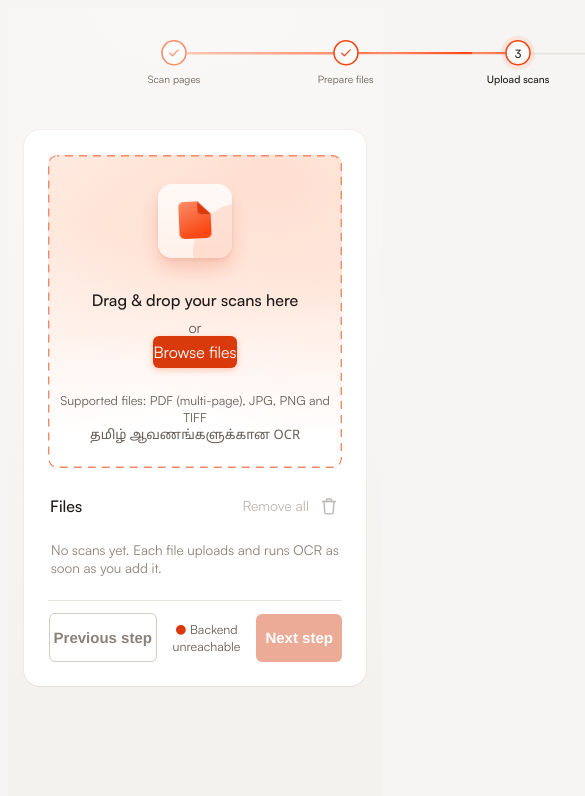
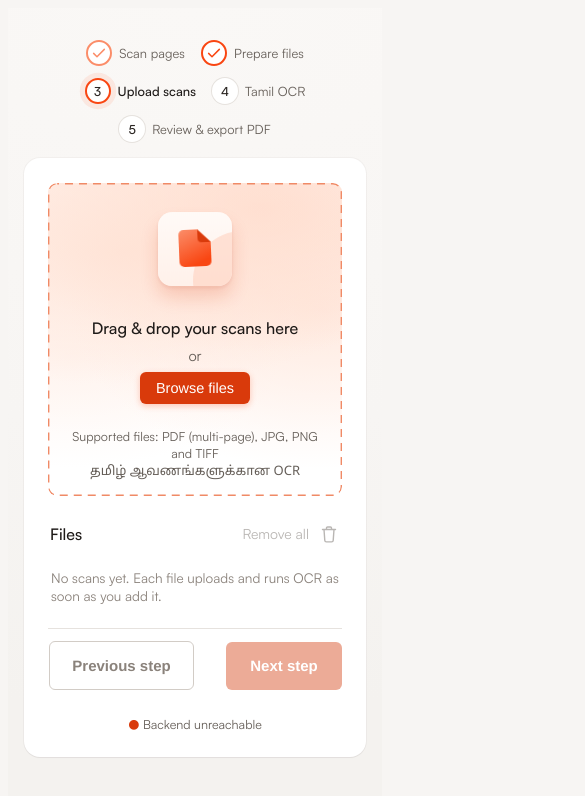
Before and after one commit to muffedd/Pinkcloud---TamilOCR, a plain HTML site: page index.html in a window 390 px wide. Shown: the top 796 px of the page, 585 px wide, since content can reach past the window. Drawn offline with Linux system fonts and the light colour scheme; no server answers.

Commit message:
upload: fix browse button padding, mobile stepper/footer/rows

```diff
--- a/upload.css
+++ b/upload.css
@@ -113,7 +113,7 @@ html:has(#upload-root.up-active), body:has(#upload-root.up-active) { background:
 .up-dz-border rect { fill: none; stroke: #F08A66; stroke-width: 1.4; stroke-dasharray: 8 6; animation: up-bordermarch 9s linear infinite; }
 .up-dz:not(.is-drag):hover .up-dz-border rect { stroke: var(--up-solid); }
 @keyframes up-bordermarch { to { stroke-dashoffset: -14; } }
-.up-idle { position: absolute; inset: 0; display: flex; flex-direction: column; align-items: center; z-index: 2;
+.up-idle { position: absolute; inset: 0; display: flex; flex-direction: column; align-items: center; z-index: 2; padding: 0 14px;
   transition: opacity var(--dz-leave) var(--dz-leave-ease); }
 .up-tile { width: 74px; height: 74px; margin-top: 33px; border-radius: 14px; position: relative; overflow: hidden;
   background: linear-gradient(180deg, #FFFAF7, #FFF1EA);
@@ -157,7 +157,8 @@ html:has(#upload-root.up-active), body:has(#upload-root.up-active) { background:
 @keyframes up-fxbob { 0%, 100% { transform: translateY(0); } 50% { transform: translateY(-3px); } }
 
 /* ---------- buttons: Browse + Next (filled), Previous (outline) ---------- */
-.up-browse { margin-top: 8px; height: 32px; padding: 0 16px; border-radius: 6px; font-family: var(--up-font-btn); font-size: 14.5px; font-weight: 500; }
+#upload-root .up-browse { margin-top: 8px; height: 32px; padding: 0 16px; border-radius: 6px; font-family: var(--up-font-btn); font-size: 14.5px; font-weight: 500;
+  display: inline-flex; align-items: center; justify-content: center; }
 #upload-root .up-browse, #upload-root .up-next { position: relative; overflow: hidden; background: var(--up-solid); color: #fff;
   box-shadow: 0 2px 6px var(--up-glow);
   transition: background-color 150ms ease, box-shadow 150ms ease, transform 150ms ease; }
@@ -255,6 +256,19 @@ html:has(#upload-root.up-active), body:has(#upload-root.up-active) { background:
   .up-stepper { transform: scale(.8); transform-origin: top center; }
   .up-page { padding: 32px 16px; }
 }
+@media (max-width: 640px) {
+  .up-stepper { width: auto; height: auto; transform: none; display: flex; flex-wrap: wrap; justify-content: center;
+    column-gap: 16px; row-gap: 12px; margin-bottom: 16px; }
+  .up-step { position: static; width: auto; margin-left: 0; display: flex; align-items: center; gap: 7px; text-align: left; }
+  .up-step .up-dot { margin: 0; width: 26px; height: 26px; font-size: 12.5px; }
+  .up-step .up-lbl { margin-top: 0; }
+  .up-seg { display: none; }
+  .up-foot { flex-wrap: wrap; }
+  .up-offline { flex: 1 1 100%; order: 3; margin-top: 10px; }
+  .up-top { flex-wrap: wrap; row-gap: 3px; }
+  .up-name { flex-basis: 100%; }
+}
+
 @media (prefers-reduced-motion: reduce) {
   #upload-root *, #upload-root *::before, #upload-root *::after { animation-duration: 1ms !important; animation-iteration-count: 1 !important; transition-duration: 1ms !important; }
 }
```
